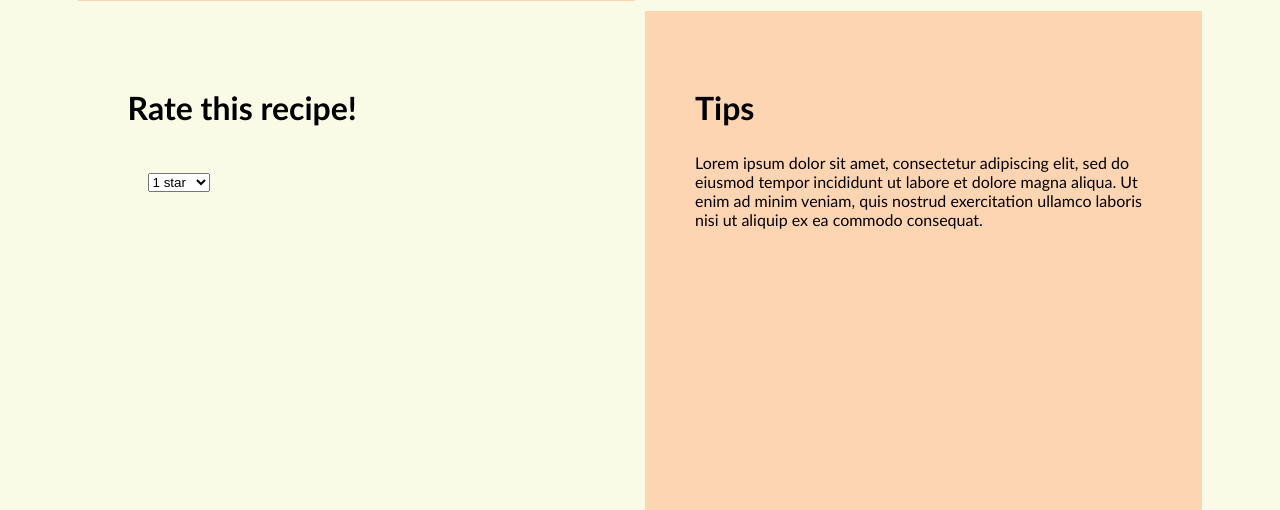
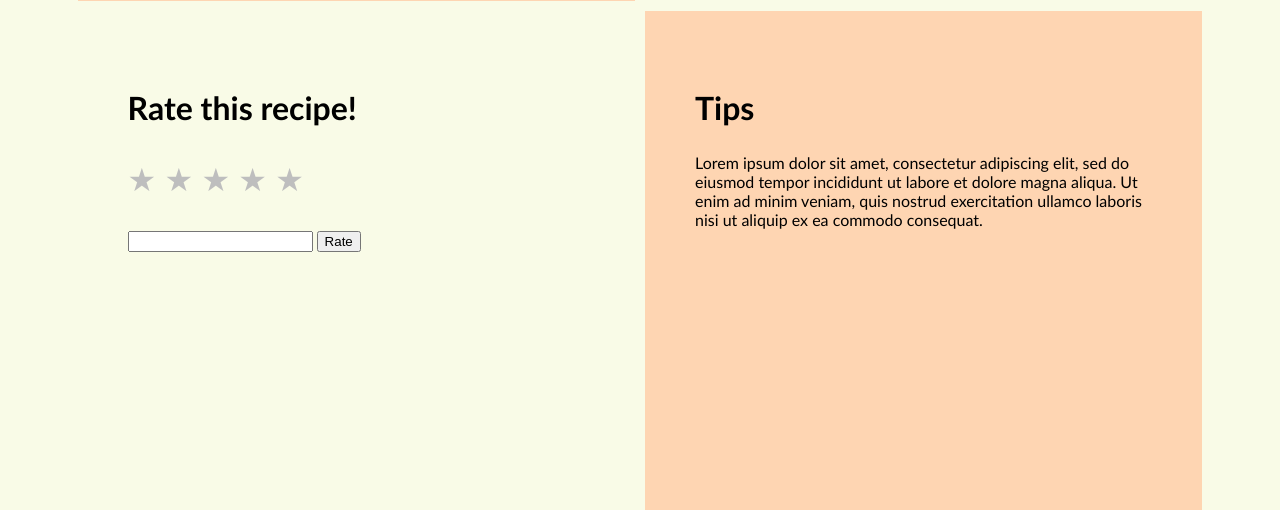
Before and after one commit to nicolasKappa/Food_Recipe_Web_App, a PHP site: page /recipe.html in a window 1280 px wide. Shown: the part 1077-1587 px from the top of the page. Run offline with PHP 8.4, Linux system fonts and the light colour scheme.

Commit message:
added star rating js

```diff
--- a/Website/StylesheetRecipeRegisterLogin.css
+++ b/Website/StylesheetRecipeRegisterLogin.css
@@ -258,6 +258,27 @@ p, ul, ol, li{
   margin: 20px;
 }
 
+.star-rating{
+  color: #bebebe;
+  font-size:2em;
+}
+/*create the star*/
+.my-star::before{
+  content:"\002605";
+}
+/*remove the default style (italic) of the star*/
+.my-star{
+  font-style: unset !important;
+}
+/*set active star color*/
+.is-active{
+  color:#fb8900;
+}
+/*set color on hover*/
+.my-star:not(.is-active):hover{
+  color: #fb8900;
+}
+
 .tips{
   background-color: #FED5B2;
   margin: 5px;
--- a/Website/main.js
+++ b/Website/main.js
@@ -14,3 +14,32 @@ if (!event.target.matches('.dropbtn')) {
   }
 }
 }
+
+document.addEventListener('DOMContentLoaded', function(){
+  (function(){
+      let sr = document.querySelectorAll('.my-star');
+      let i = 0;
+      //loop through stars
+      while (i < sr.length){
+          //attach click event
+          sr[i].addEventListener('click', function(){
+              //current star
+              let cs = parseInt(this.getAttribute("data-star"));
+              //output current clicked star value
+              document.querySelector('#output').value = cs;
+              /*our first loop to set the class on preceding star elements*/
+              let pre = cs; //set the current star value
+              //loop through and set the active class on preceding stars
+              while(1 <= pre){
+                  //check if the classlist contains the active class, if not, add the class
+                  if(!document.querySelector('.star-'+pre).classList.contains('is-active')){
+                      document.querySelector('.star-'+pre).classList.add('is-active');
+                  }
+                  //decrement our current index
+                  --pre;
+              }//end of first loop
+          })//end of click event
+          i++;
+      }//end of while loop
+  })();//end of function
+})
--- a/Website/recipe.html
+++ b/Website/recipe.html
@@ -108,13 +108,23 @@
 
               <div class="rating-box">
                 <h2>Rate this recipe!</h2>
-                <select class= "rating" name="rating" id="rating">
+                <!-- <select class= "rating" name="rating" id="rating">
                   <option value="1">1 star</option>
                   <option value="2">2 stars</option>
                   <option value="3">3 stars</option>
                   <option value="4">4 stars</option>
                   <option value="5">5 stars</option>
-                </select>
+                </select> -->
+
+                <p class="star-rating">
+                  <i class="my-star star-1" data-star="1"></i>
+                  <i class="my-star star-2" data-star="2"></i>
+                  <i class="my-star star-3" data-star="3"></i>
+                  <i class="my-star star-4" data-star="4"></i>
+                  <i class="my-star star-5" data-star="5"></i>
+              </p>
+              <input type="number" readonly id="output">
+              <button type="submit">Rate</button>
               </div>
 
               <div class="tips">
```
